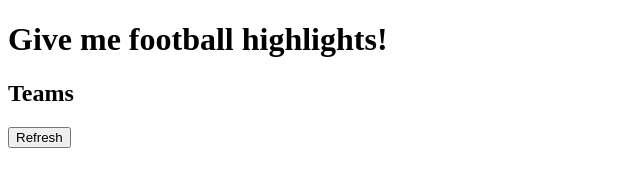
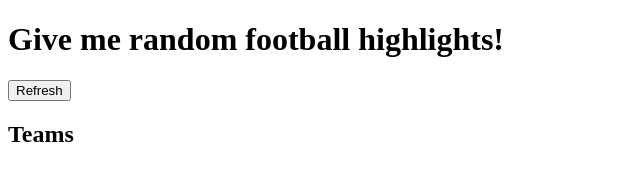
Before and after one commit to jshields123/football-highlights-app, a plain HTML site: page index.html in a window 1280 px wide. Shown: the whole page, without its empty margins (0-640 px from the left). Drawn offline with Linux system fonts and the light colour scheme; no server answers.

Commit message:
added rearranged layout and added in stylesheet

```diff
--- a/index.html
+++ b/index.html
@@ -10,9 +10,10 @@
   </head>
 
   <body>
-    <h1>Give me football highlights!</h1>
+    <h1>Give me random football highlights!</h1>
+
+    <button type='submit' id="refresh" onClick="refreshPage()">Refresh</button>
     <h2>Teams</h2>
-    <button type='submit' id="refresh" onClick="refreshPage()">Refresh</button>
     <div id="main"></div>
 
     <script>
--- a/randomiseHighlights.js
+++ b/randomiseHighlights.js
@@ -1,5 +1,3 @@
-document.getElementById("refresh").addEventListener("click", refreshPage);
-
 function refreshPage() {
     window.location.reload();
 }
```
